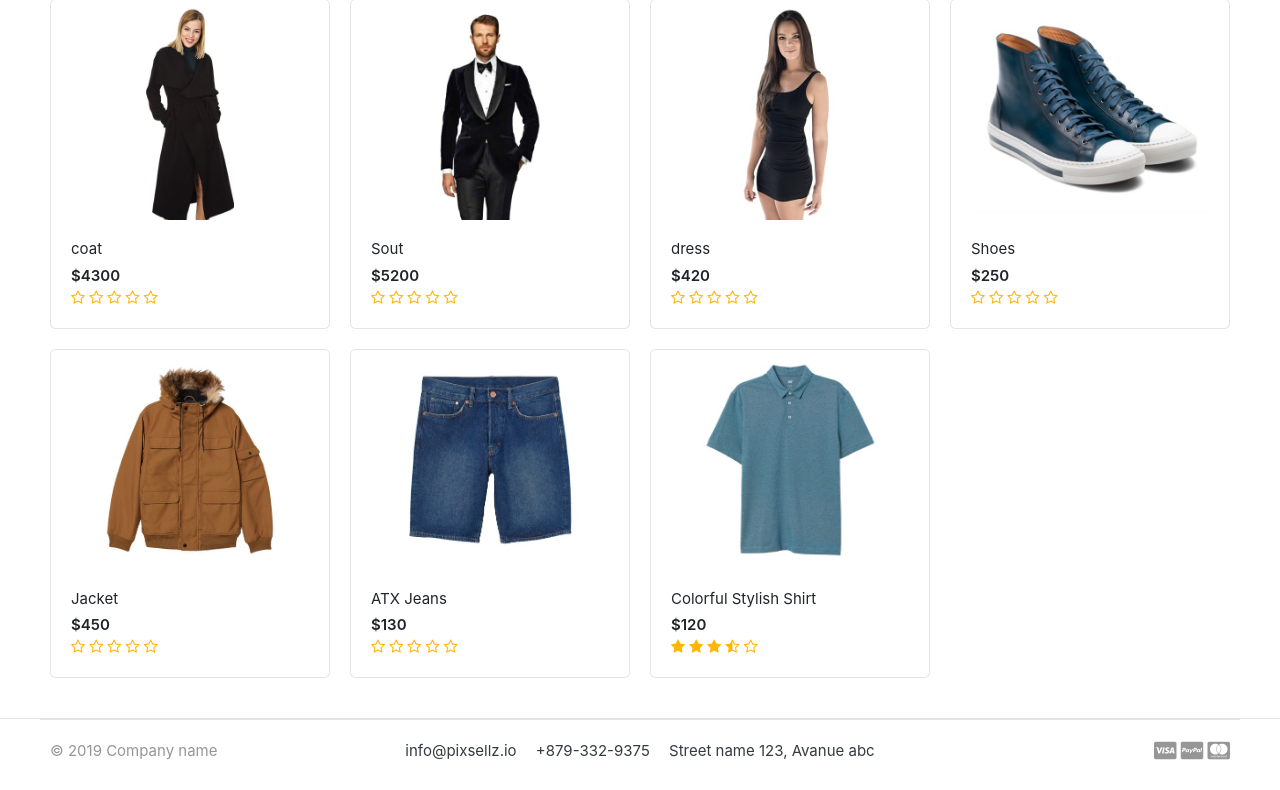
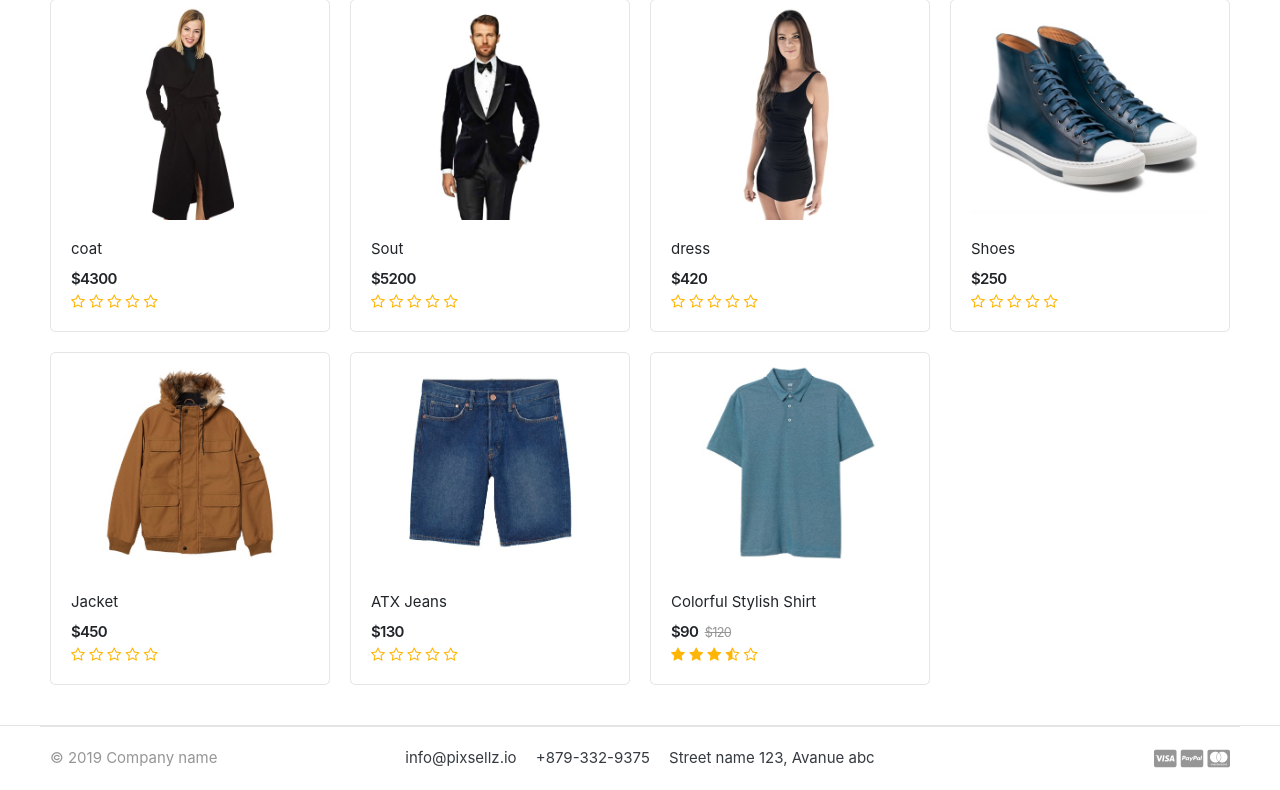
Before and after one commit to Mmy2000/E_Commerce-2, a Django app: page / in a window 1280 px wide. Shown: the part 616-1406 px from the top of the page. Before the commit the page ends 1376 px from the top, so only its background shows below. Run offline with Django 4.2, Linux system fonts and the light colour scheme; data comes from the database, SQL or seed files in the repository; some libraries are stand-ins or nearby versions; some web fonts are replaced.

Commit message:
displaying discount in home page

```diff
--- a/settings/templates/settings/home.html
+++ b/settings/templates/settings/home.html
@@ -31,7 +31,14 @@
 					<a href="{{product.get_absolute_url}}" class="img-wrap"> <img src="{{product.image.url}}"> </a>
 					<figcaption class="info-wrap">
 						<a href="{{product.get_absolute_url}}" class="title">{{product}}</a>
-						<div class="price mt-1">${{product.price}}</div> <!-- price-wrap.// -->
+						<div class="price-wrap mt-2">
+							{% if product.discount <= 0 %}
+							<span class="price">${{product.price}}</span>
+							{% else %}
+							<span class="price">${{product.discount}}</span>
+							<del class="price-old">${{product.price}}</del>
+							{% endif %}
+						</div> <!-- price-wrap.// -->
 						<div class="rating-star">
 							<span>
 								<i class="fa fa-star{% if product.avr_review < 0.5%}-o{% elif product.avr_review >= 0.5 and product.avr_review < 1%}-half-o{%endif%}"
```
